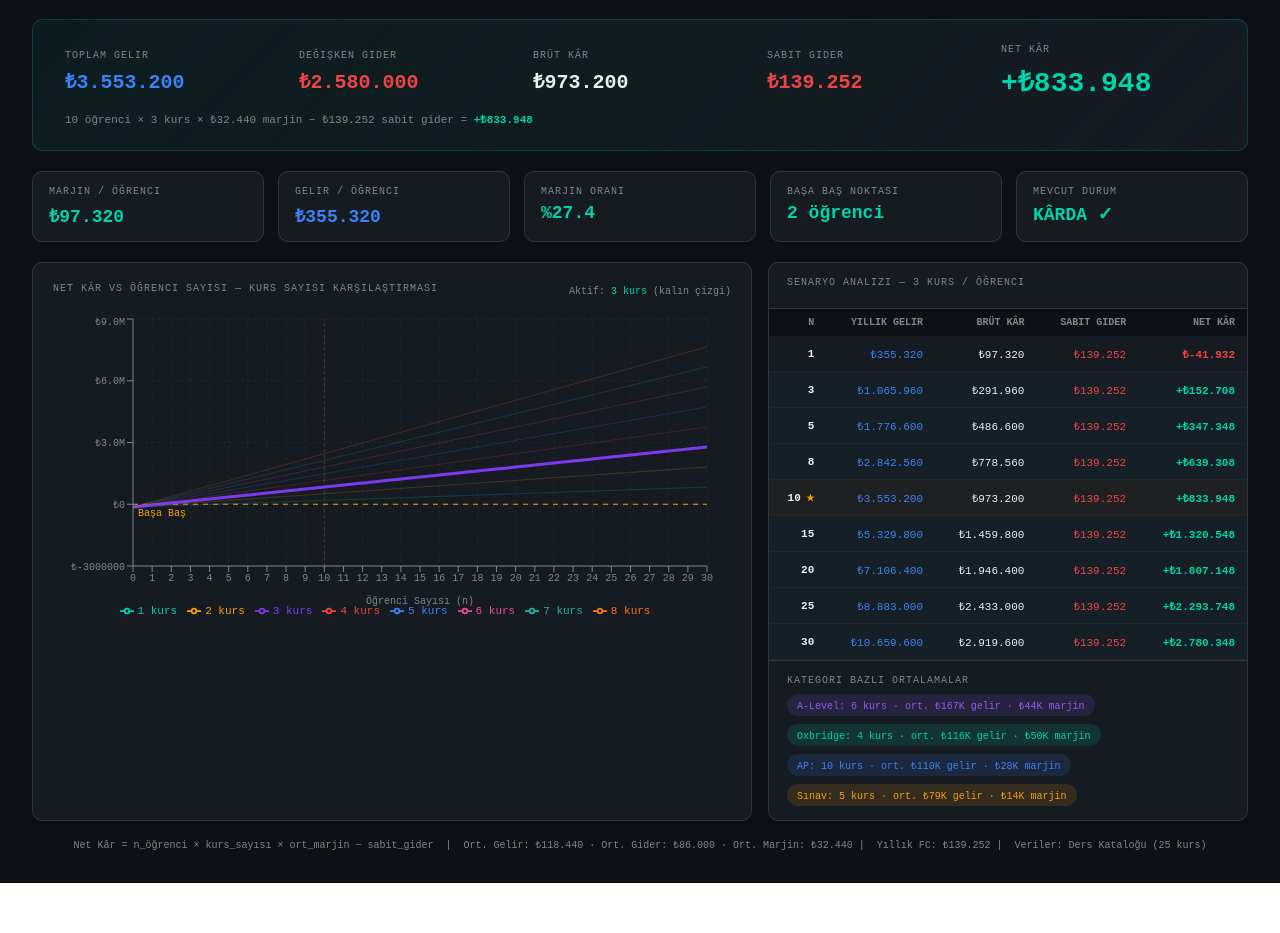
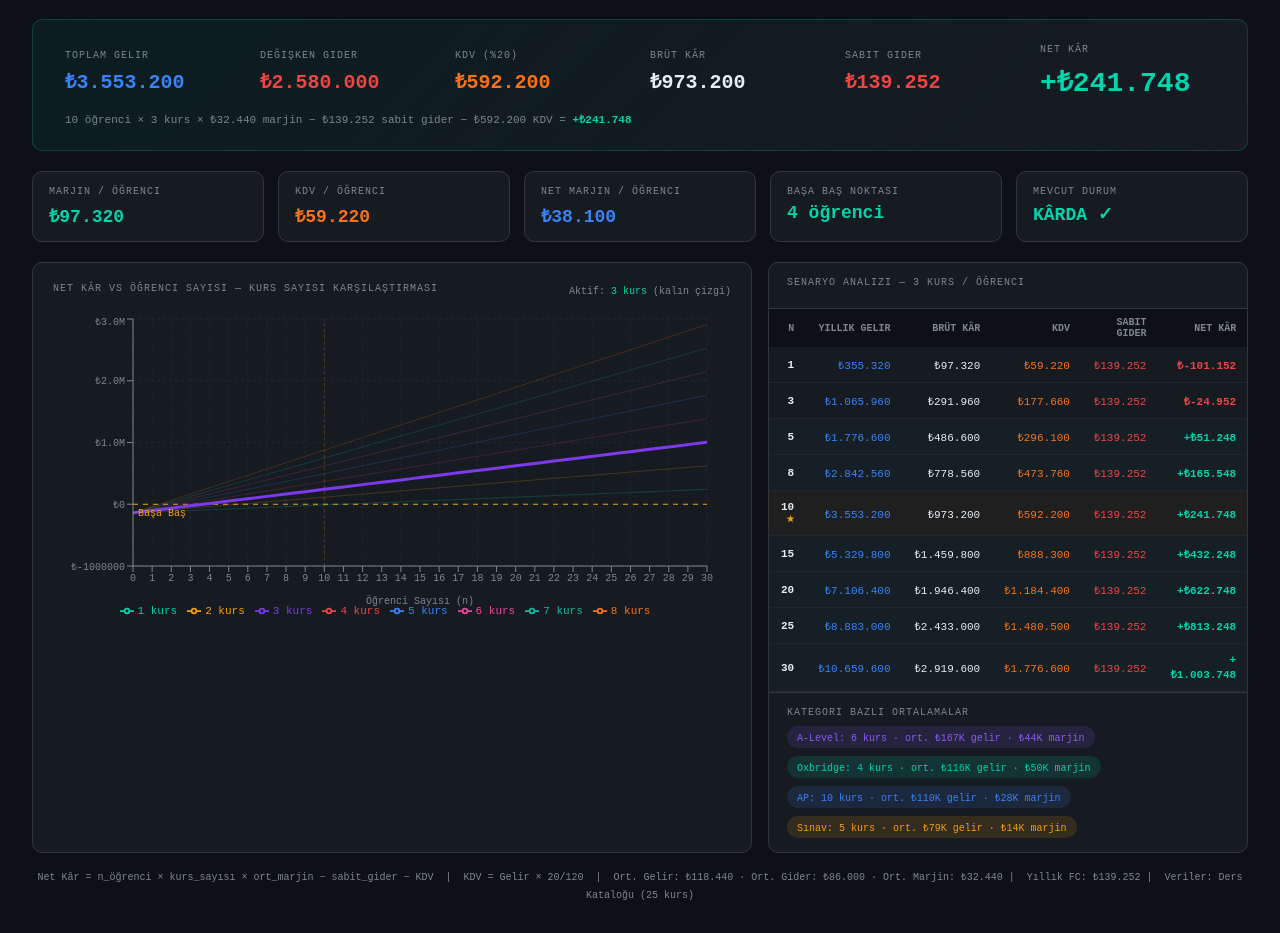
Before and after one commit to AcruxG/lp-dashboard, a React (Vite) app: page / in a window 1280 px wide. Shown: the part 350-1283 px from the top of the page. Before the commit the page ends 1233 px from the top, so only its background shows below. Built offline with nearby package versions, Linux system fonts and the light colour scheme.

Commit message:
feat: add KDV (VAT 20%) calculation

```diff
--- a/src/App.jsx
+++ b/src/App.jsx
@@ -86,8 +86,12 @@ export default function App() {
   const totalRev    = numStudents * revPerStu;
   const totalCst    = numStudents * cstPerStu;
   const totalGross  = numStudents * margPerStu;
-  const netProfit   = totalGross - fc;
-  const breakEvenN  = margPerStu > 0 ? Math.ceil(fc / margPerStu) : Infinity;
+  // KDV (VAT) — 20% included in revenue → extracted as rev × 20/120
+  const kdvPerStu   = revPerStu * 20 / 120;
+  const totalKdv    = numStudents * kdvPerStu;
+  const netMarginPerStu = margPerStu - kdvPerStu;
+  const netProfit   = totalGross - fc - totalKdv;
+  const breakEvenN  = netMarginPerStu > 0 ? Math.ceil(fc / netMarginPerStu) : Infinity;
   const grossPct    = revPerStu > 0 ? (margPerStu / revPerStu * 100) : 0;
 
   // Chart: profit vs students for different course counts (1..8)
@@ -95,18 +99,22 @@ export default function App() {
   const chartData = useMemo(() => Array.from({ length: maxN + 1 }, (_, n) => {
     const row = { n };
     for (let c = 1; c <= 8; c++) {
-      row[`C${c}`] = n * c * avgMargin - fc;
+      const cRevPerStu = c * avgRev;
+      const cMarginPerStu = c * avgMargin;
+      const cKdvPerStu = cRevPerStu * 20 / 120;
+      row[`C${c}`] = n * cMarginPerStu - fc - n * cKdvPerStu;
     }
     return row;
-  }), [fc, avgMargin, maxN]);
+  }), [fc, avgMargin, avgRev, maxN]);
 
   // Scenario rows
   const scenarioNs = [...new Set([1, 3, 5, 8, 10, 15, 20, 25, 30, numStudents])].sort((a,b) => a - b);
   const scenRows = scenarioNs.map(n => {
     const rev   = n * revPerStu;
     const gross = n * margPerStu;
-    const net   = gross - fc;
-    return { n, rev, cst: n * cstPerStu, gross, net, green: net >= 0 };
+    const kdv   = n * kdvPerStu;
+    const net   = gross - fc - kdv;
+    return { n, rev, cst: n * cstPerStu, gross, kdv, net, green: net >= 0 };
   });
 
   // Course catalog stats by category
@@ -215,7 +223,7 @@ export default function App() {
           : "linear-gradient(135deg, #ef444410 0%, #161b22 100%)",
         borderColor: netProfit >= 0 ? "#00d4aa33" : "#ef444433"
       }}>
-        <div style={{ display:"grid", gridTemplateColumns:"repeat(5,1fr)", gap:20, alignItems:"center" }}>
+        <div style={{ display:"grid", gridTemplateColumns:"repeat(6,1fr)", gap:20, alignItems:"center" }}>
           <div>
             <div style={S.label}>Toplam Gelir</div>
             <div style={{ fontSize:20, fontWeight:700, color:"#3b82f6" }}>₺{fmt(totalRev)}</div>
@@ -223,6 +231,10 @@ export default function App() {
           <div>
             <div style={S.label}>Değişken Gider</div>
             <div style={{ fontSize:20, fontWeight:700, color:"#ef4444" }}>₺{fmt(totalCst)}</div>
+          </div>
+          <div>
+            <div style={S.label}>KDV (%20)</div>
+            <div style={{ fontSize:20, fontWeight:700, color:"#f97316" }}>₺{fmt(totalKdv)}</div>
           </div>
           <div>
             <div style={S.label}>Brüt Kâr</div>
@@ -240,7 +252,7 @@ export default function App() {
           </div>
         </div>
         <div style={{ marginTop:12, fontSize:11, color:"#7d8590" }}>
-          {numStudents} öğrenci × {numCourses} kurs × ₺{fmt(avgMargin)} marjin − ₺{fmt(fc)} sabit gider
+          {numStudents} öğrenci × {numCourses} kurs × ₺{fmt(avgMargin)} marjin − ₺{fmt(fc)} sabit gider − ₺{fmt(totalKdv)} KDV
           = <span style={{ color: netProfit >= 0 ? "#00d4aa" : "#ef4444", fontWeight:700 }}>
             {netProfit >= 0 ? "+" : ""}₺{fmt(netProfit)}
           </span>
@@ -251,8 +263,8 @@ export default function App() {
       <div style={{ display:"grid", gridTemplateColumns:"repeat(5,1fr)", gap:14, marginBottom:20 }}>
         {[
           { label:"Marjin / Öğrenci",  value:`₺${fmt(margPerStu)}`,    color:"#00d4aa" },
-          { label:"Gelir / Öğrenci",   value:`₺${fmt(revPerStu)}`,     color:"#3b82f6" },
-          { label:"Marjin Oranı",      value:`%${grossPct.toFixed(1)}`, color:"#00d4aa" },
+          { label:"KDV / Öğrenci",     value:`₺${fmt(kdvPerStu)}`,     color:"#f97316" },
+          { label:"Net Marjin / Öğrenci", value:`₺${fmt(netMarginPerStu)}`, color:"#3b82f6" },
           { label:"Başa Baş Noktası",  value: breakEvenN === Infinity ? "∞" : `${breakEvenN} öğrenci`, color: numStudents >= breakEvenN ? "#00d4aa" : "#f59e0b" },
           { label:"Mevcut Durum",       value: numStudents >= breakEvenN ? "KÂRDA ✓" : "ZARARDA ✗", color: numStudents >= breakEvenN ? "#00d4aa" : "#ef4444" },
         ].map(k => (
@@ -304,7 +316,7 @@ export default function App() {
             <table style={{ width:"100%", borderCollapse:"collapse", fontSize:11 }}>
               <thead>
                 <tr style={{ background:"#0d1117", position:"sticky", top:0 }}>
-                  {["n","Yıllık Gelir","Brüt Kâr","Sabit Gider","NET KÂR"].map(h => (
+                  {["n","Yıllık Gelir","Brüt Kâr","KDV","Sabit Gider","NET KÂR"].map(h => (
                     <th key={h} style={{ padding:"8px 12px", textAlign:"right",
                                          color:"#7d8590", fontWeight:600, fontSize:10, textTransform:"uppercase" }}>{h}</th>
                   ))}
@@ -323,6 +335,7 @@ export default function App() {
                     </td>
                     <td style={{ padding:"10px 12px", color:"#3b82f6", textAlign:"right" }}>₺{fmt(row.rev)}</td>
                     <td style={{ padding:"10px 12px", color:"#e6edf3", textAlign:"right" }}>₺{fmt(row.gross)}</td>
+                    <td style={{ padding:"10px 12px", color:"#f97316", textAlign:"right" }}>₺{fmt(row.kdv)}</td>
                     <td style={{ padding:"10px 12px", color:"#ef4444", textAlign:"right" }}>₺{fmt(fc)}</td>
                     <td style={{ padding:"10px 12px", fontWeight:700, textAlign:"right",
                                  color: row.green ? "#00d4aa" : "#ef4444" }}>
@@ -350,7 +363,8 @@ export default function App() {
 
       {/* Footer */}
       <div style={{ marginTop:16, color:"#7d8590", fontSize:10, textAlign:"center", lineHeight:1.8 }}>
-        Net Kâr = n_öğrenci × kurs_sayısı × ort_marjin − sabit_gider
+        Net Kâr = n_öğrenci × kurs_sayısı × ort_marjin − sabit_gider − KDV
+        &nbsp;|&nbsp; KDV = Gelir × 20/120
         &nbsp;|&nbsp; Ort. Gelir: ₺{fmt(avgRev)} · Ort. Gider: ₺{fmt(avgCst)} · Ort. Marjin: ₺{fmt(avgMargin)}
         &nbsp;|&nbsp; Yıllık FC: ₺{fmt(fc)}
         &nbsp;|&nbsp; Veriler: Ders Kataloğu ({ALL_COURSES.length} kurs)
```
